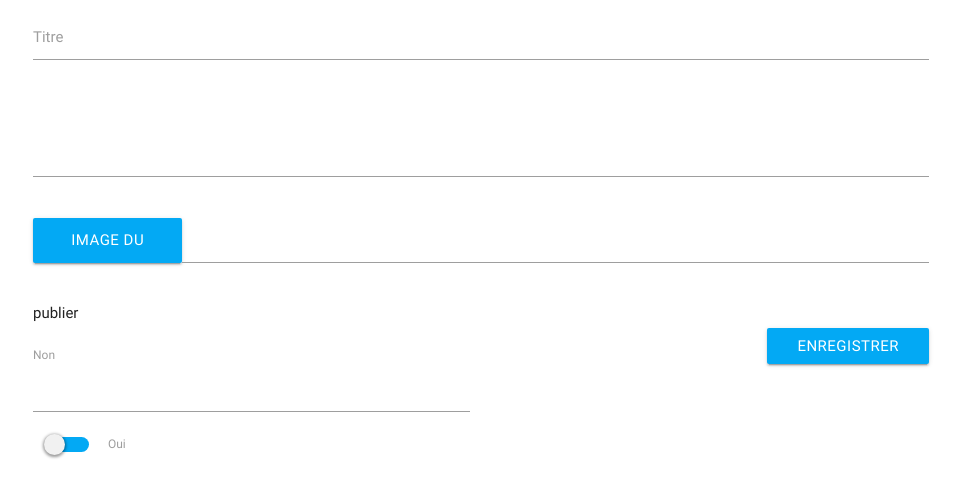
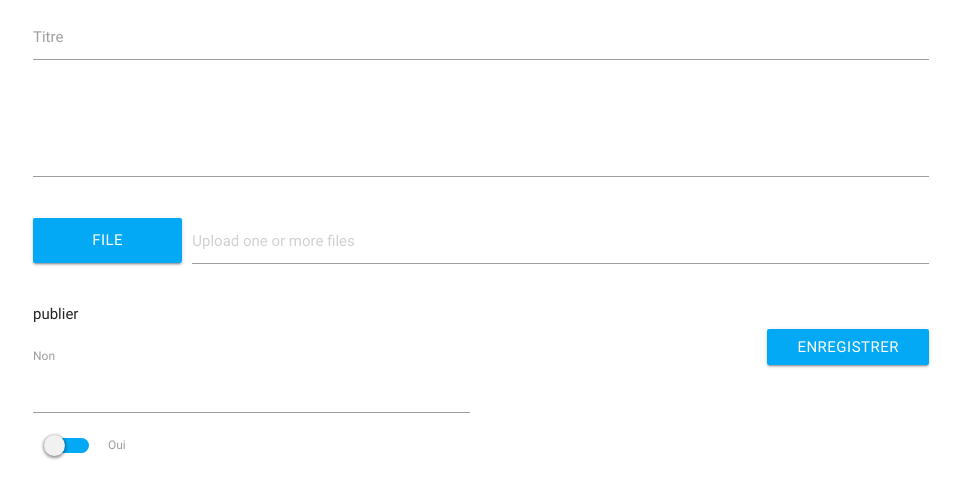
Before and after one commit to nasreddinebr/Projet, a PHP site: template views/post_form.html.twig in a window 1280 px wide. Shown: the part 92-591 px from the top of the page, without its empty margins (159-1120 px from the left). Run offline with PHP 8.4, Linux system fonts and the light colour scheme; the template is opened without the code that fills it, so the values that code supplies are empty; form fields are guessed from the names that the template uses; some libraries are stand-ins or nearby versions.

Commit message:
Update FileType for upload images

```diff
--- a/src/Form/Type/PostWrite.php
+++ b/src/Form/Type/PostWrite.php
@@ -4,12 +4,14 @@ use Symfony\Component\Form\AbstractType;
 use Symfony\Component\Form\FormBuilderInterface;
 use Symfony\Component\Form\Extension\Core\Type\TextType;
 use Symfony\Component\Form\Extension\Core\Type\TextareaType;
+use Symfony\Component\Form\Extension\Core\Type\FileType;
 use Symfony\Component\Form\Extension\Core\Type\CheckboxType;
 class PostWrite extends AbstractType {
 	public function buildForm(FormBuilderInterface $builder, array $options) {
 		$builder
 				->add('title', TextType::class)
 				->add('content', TextareaType::class, array('required' => false,))
+				//->add('attachment', FileType::class, array('required' => false,))
 				->add('publish', CheckboxType::class, array('required' => false,));
 	}
 
--- a/views/post_form.html.twig
+++ b/views/post_form.html.twig
@@ -27,13 +27,15 @@
 
         		{# Upload an image#}
             	<div class="col s12">
-            		<div class="input-field file-field">
-            			<div class="btn light-blue col s2">
-            				<span>Image du billet</span>
-            				<input type="file" name="image" class="col s12"/>
-            			</div>
-            			<input type="text" class="file-path col s10" readonly/>
-            		</div>
+            		<div class="file-field input-field">
+      					<div class="btn light-blue col s2">
+        					<span>File</span>
+        					<input type="file" multiple>
+      					</div>
+      					<div class="file-path-wrapper">
+        					<input class="file-path validate" type="text" placeholder="Upload one or more files">
+      					</div>
+    				</div>
             	</div>
 
             	{# switch for publish a post or no  #}
```
